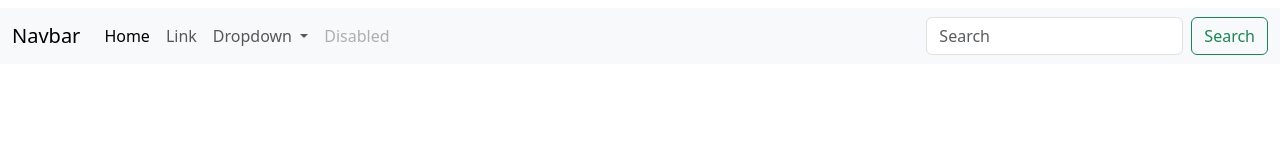
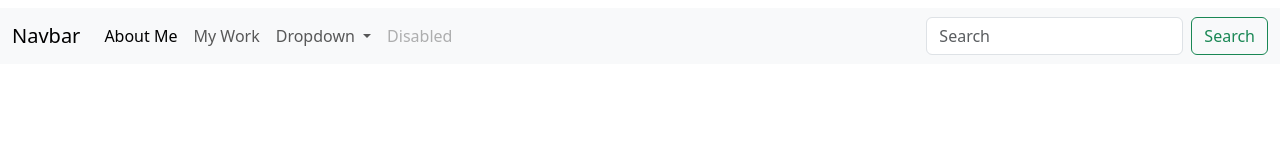
Before and after one commit to Willowjc06/willows-final-portfolio, a plain HTML site: page SecondBootstrap5CodeSheetempty/index.html in a window 1280 px wide. Drawn offline with Linux system fonts and the light colour scheme.

Commit message:
Changing the words on navbar

```diff
--- a/SecondBootstrap5CodeSheetempty/index.html
+++ b/SecondBootstrap5CodeSheetempty/index.html
@@ -9,7 +9,7 @@
 
 
     <!-- TITLE GOES HERE -->
-<title>Hello Friends!</title>
+<title>Willow's Portfolio!</title>
 
 
 
@@ -32,10 +32,10 @@
     <div class="collapse navbar-collapse" id="navbarSupportedContent">
       <ul class="navbar-nav me-auto mb-2 mb-lg-0">
         <li class="nav-item">
-          <a class="nav-link active" aria-current="page" href="#">Home</a>
+          <a class="nav-link active" aria-current="page" href="#">About Me</a>
         </li>
         <li class="nav-item">
-          <a class="nav-link" href="#">Link</a>
+          <a class="nav-link" href="#">My Work</a>
         </li>
         <li class="nav-item dropdown">
           <a class="nav-link dropdown-toggle" href="#" role="button" data-bs-toggle="dropdown" aria-expanded="false">
```
